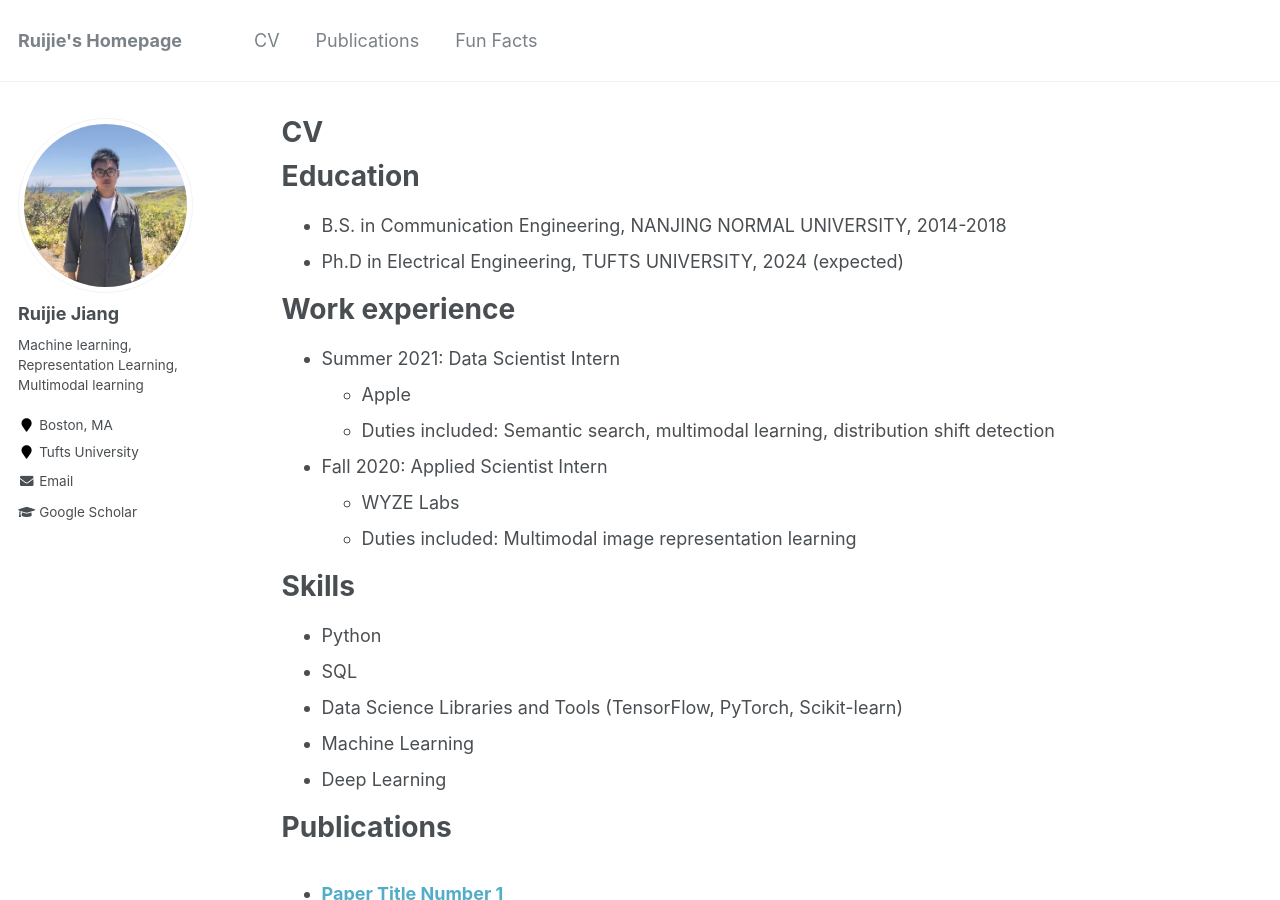
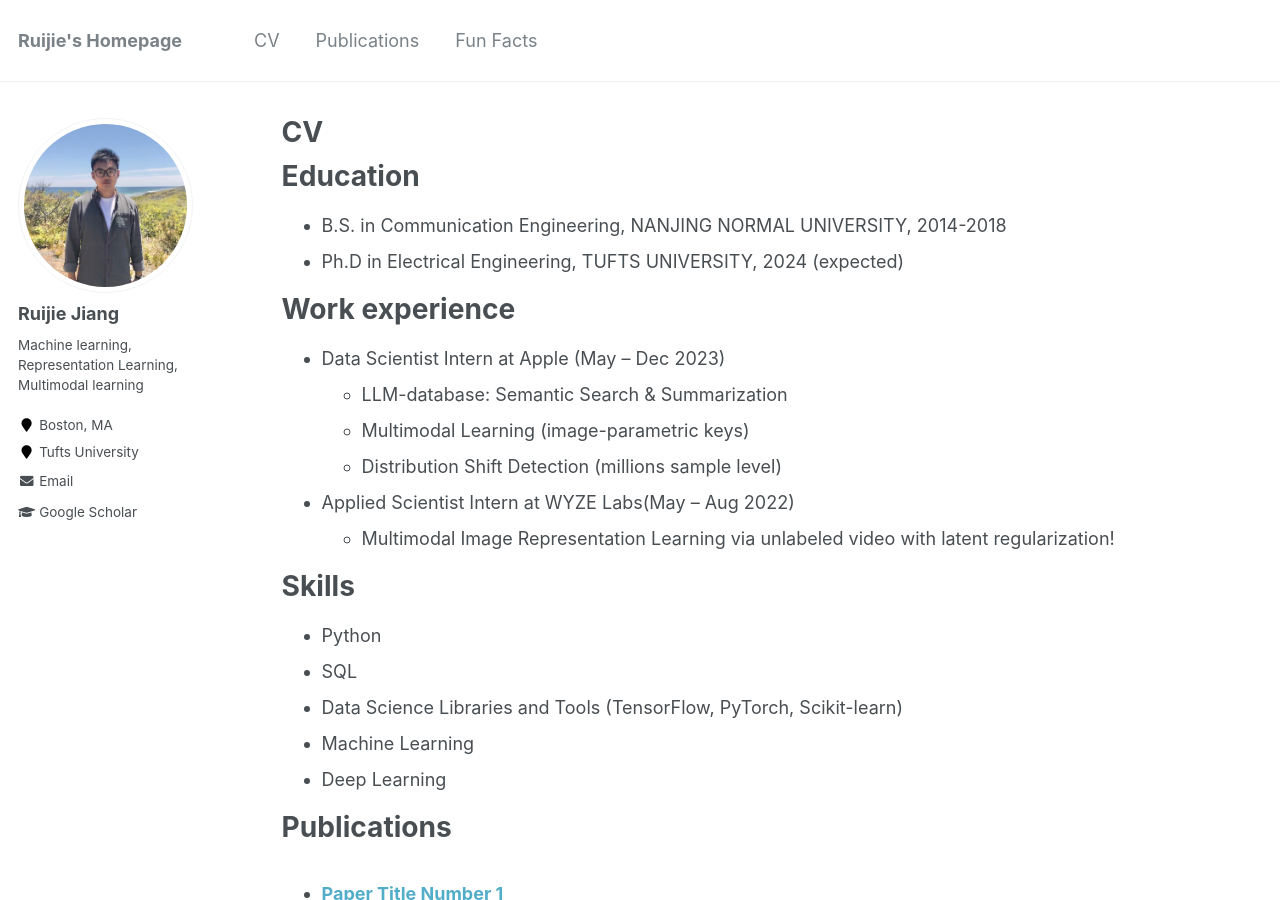
Before and after one commit to rjiang03/ruijie.github.io, a Jekyll site: the page built from _pages/cv.md, in a window 1280 px wide and 900 px high. Built offline with Jekyll 4.4.1, drawn with Linux system fonts in a browser that asks for light colours.

Commit message:
Update cv.md

```diff
--- a/_pages/cv.md
+++ b/_pages/cv.md
@@ -16,13 +16,15 @@ Education
 
 Work experience
 ======
-* Summer 2021: Data Scientist Intern
-  * Apple
-  * Duties included: Semantic search, multimodal learning, distribution shift detection
+* Data Scientist Intern at Apple (May – Dec 2023)
+  * LLM-database: Semantic Search & Summarization
+  * Multimodal Learning (image-parametric keys)
+  * Distribution Shift Detection (millions sample level)
 
-* Fall 2020: Applied Scientist Intern
-  * WYZE Labs
-  * Duties included: Multimodal image representation learning
+
+* Applied Scientist Intern at WYZE Labs(May – Aug 2022)
+  * Multimodal Image Representation Learning via unlabeled video with latent regularization!
+
 
 Skills
 ======
```
